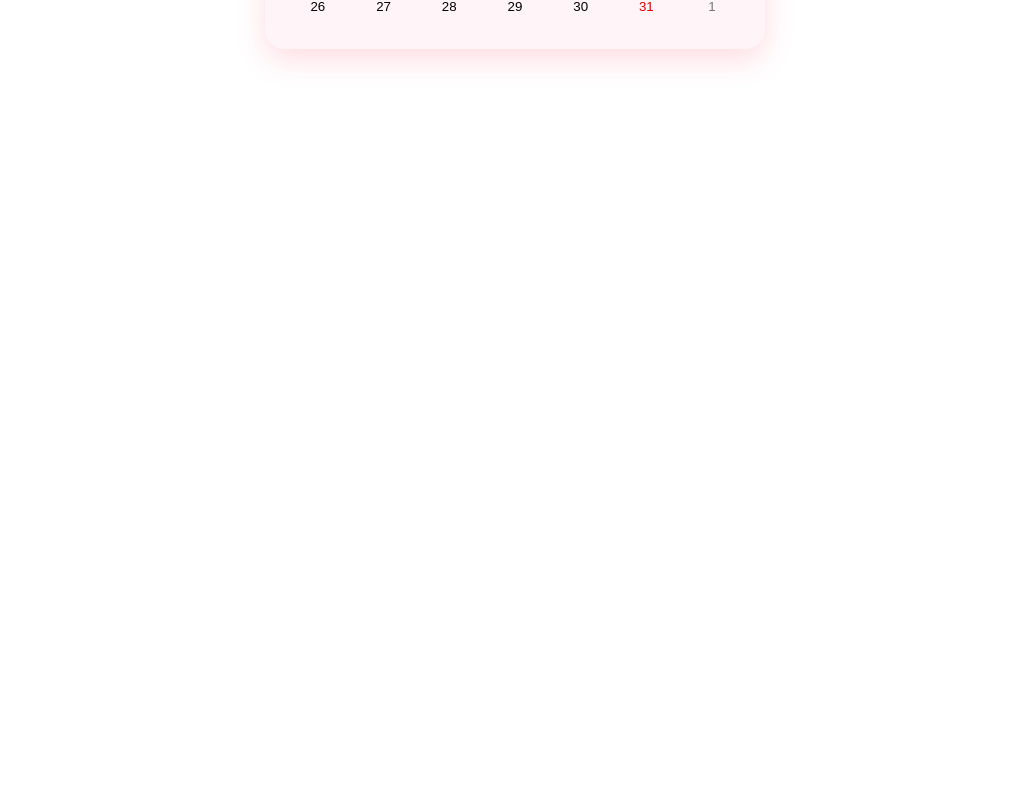
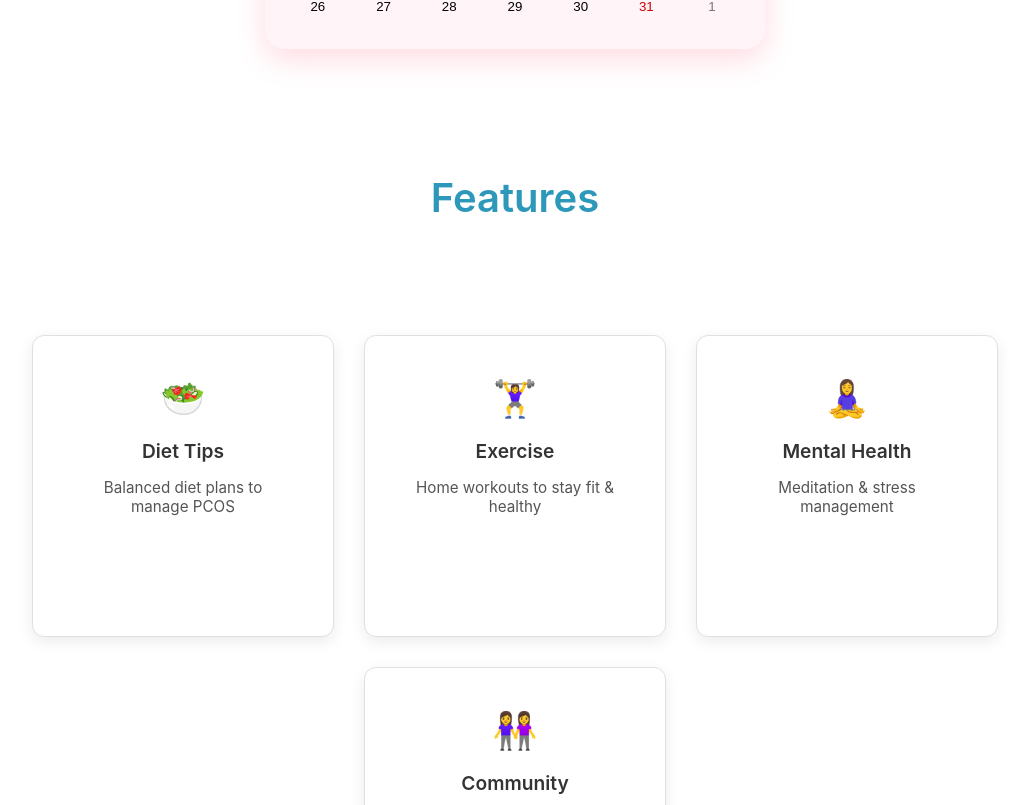
Before and after one commit to Supriya90921/strong-girl, a React (Create React App) app: page / in a window 1280 px wide. Shown: the part 1215-2020 px from the top of the page, without its empty margins (125-1154 px from the left). Before the commit the page ends 1324 px from the top, so only its background shows below. Built offline with nearby package versions, Linux system fonts and the light colour scheme.

Commit message:
Initial commit - Strong Girl React app with hero section and period tracker

```diff
--- a/src/App.js
+++ b/src/App.js
@@ -2,14 +2,21 @@
 import HeroSection from "./Components/Herosection";
 import Navbar from "./Components/Navbar";
 import PeriodTracker from "./Components/PeriodTracker";
+
+import Features from "./Components/Features";
 
 
 function App() {
   return (
     <>
       <Navbar />
+
+
       <HeroSection/>
+
       <PeriodTracker/>
+
+        <Features />
     </>
   );
 }
--- /dev/null
+++ b/src/Components/Features.js
@@ -0,0 +1,108 @@
+// src/components/Features.jsx
+import { useState } from "react";
+import { motion } from "framer-motion";
+
+const features = [
+  { title: "Diet Tips", desc: "Balanced diet plans to manage PCOS", icon: "🥗" },
+  { title: "Exercise", desc: "Home workouts to stay fit & healthy", icon: "🏋️‍♀️" },
+  { title: "Mental Health", desc: "Meditation & stress management", icon: "🧘‍♀️" },
+  { title: "Community", desc: "Connect with other strong girls", icon: "👭" },
+];
+
+const Features = () => {
+  const [hovered, setHovered] = useState(null);
+  const [mousePos, setMousePos] = useState({ x: 0, y: 0 });
+
+  const handleMouseMove = (e, index) => {
+    const rect = e.currentTarget.getBoundingClientRect();
+    setMousePos({
+      x: e.clientX - rect.left,
+      y: e.clientY - rect.top,
+    });
+    setHovered(index);
+  };
+
+  const handleMouseLeave = () => {
+    setHovered(null);
+  };
+
+  return (
+    <>
+      <h2
+        style={{
+          padding: "30px 20px",
+          textAlign: "center",
+          fontSize: "2.5rem",
+          color: "#2d98b9",
+          fontWeight: "600",
+        }}
+      >
+        Features
+      </h2>
+
+      <div
+        style={{
+          display: "flex",
+          flexWrap: "wrap",
+          justifyContent: "center",
+          gap: "30px",
+          padding: "50px 20px",
+        }}
+      >
+        {features.map((f, i) => (
+          <motion.div
+            key={i}
+            onMouseMove={(e) => handleMouseMove(e, i)}
+            onMouseLeave={handleMouseLeave}
+            whileHover={{ scale: 1.05 }}
+            style={{
+              position: "relative",
+              overflow: "hidden",
+              background: "#fff",
+              borderRadius: "12px",
+              padding: "40px 40px",
+              width: "220px",
+              height:"220px",
+              textAlign: "center",
+              transition: "all 0.3s ease",
+              border: "1px solid #e0e0e0",
+              boxShadow: "0 5px 15px rgba(0,0,0,0.08)",
+              cursor: "pointer",
+            }}
+          >
+            {/* Glow effect */}
+            {hovered === i && (
+              <motion.div
+                initial={{ opacity: 0 }}
+                animate={{ opacity: 0.5 }}
+                exit={{ opacity: 0 }}
+                style={{
+                  position: "absolute",
+                  top: mousePos.y - 100,
+                  left: mousePos.x - 100,
+                  width: 400,
+                  height: 400,
+                  borderRadius: "50%",
+                  background: "radial-gradient(circle, rgba(246, 1, 181, 0.4) 0%, transparent 60%)",
+                  pointerEvents: "none",
+                  zIndex: 0,
+                }}
+              />
+            )}
+
+            {/* Content */}
+            <div style={{ position: "relative", zIndex: 1 }}>
+              <div style={{ fontSize: "36px", marginBottom: "15px" }}>{f.icon}</div>
+              <h3 style={{ fontSize: "1.2rem", fontWeight: "600", marginBottom: "10px", color: "#333" }}>
+                {f.title}
+              </h3>
+              <p style={{ fontSize: "0.95rem", color: "#555" }}>{f.desc}</p>
+            </div>
+          </motion.div>
+        ))}
+      </div>
+    </>
+  );
+};
+
+export default Features;
```
Also changed, not shown: src/Components/About.js (added, +9 -0 lines).
